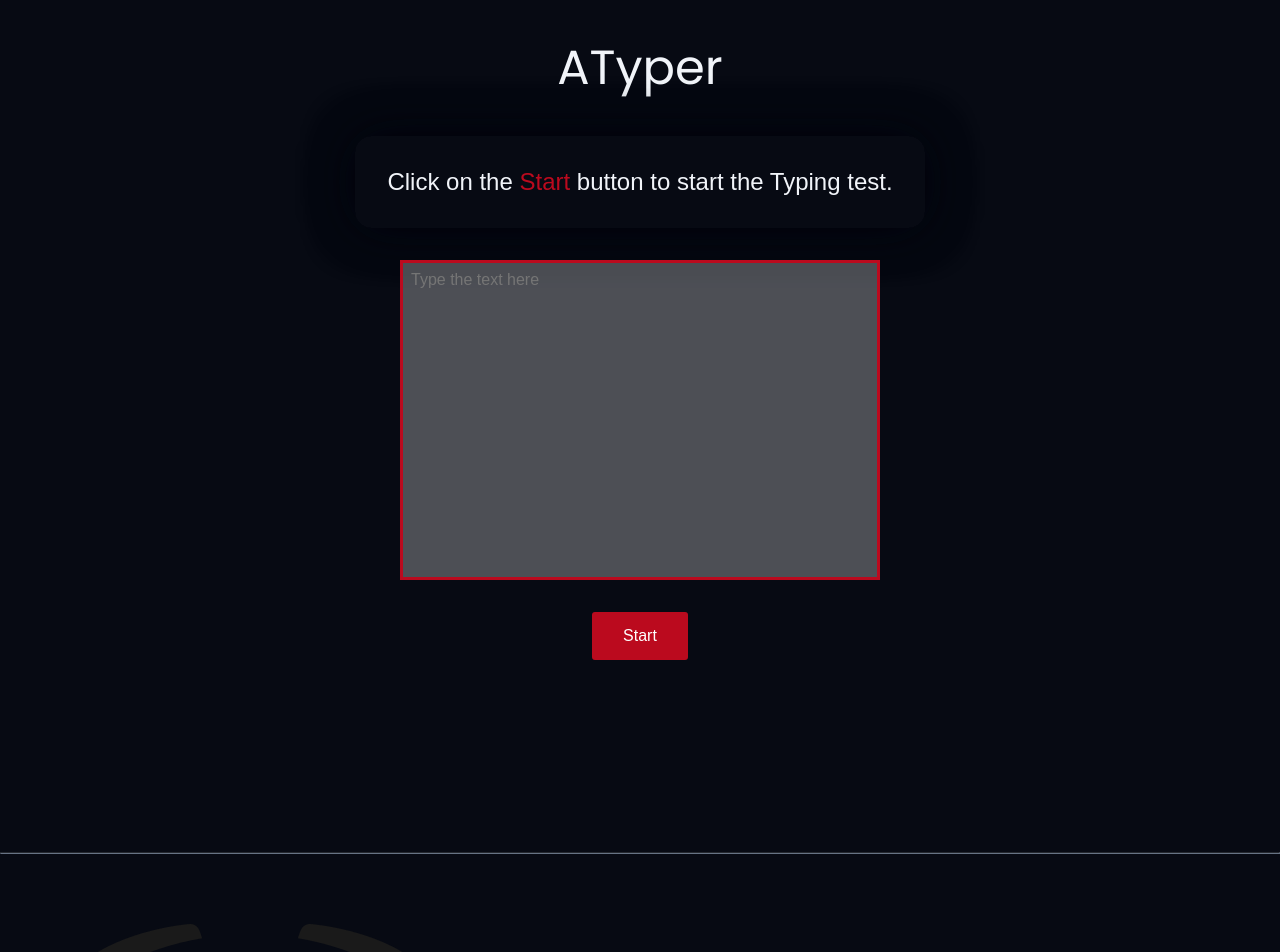
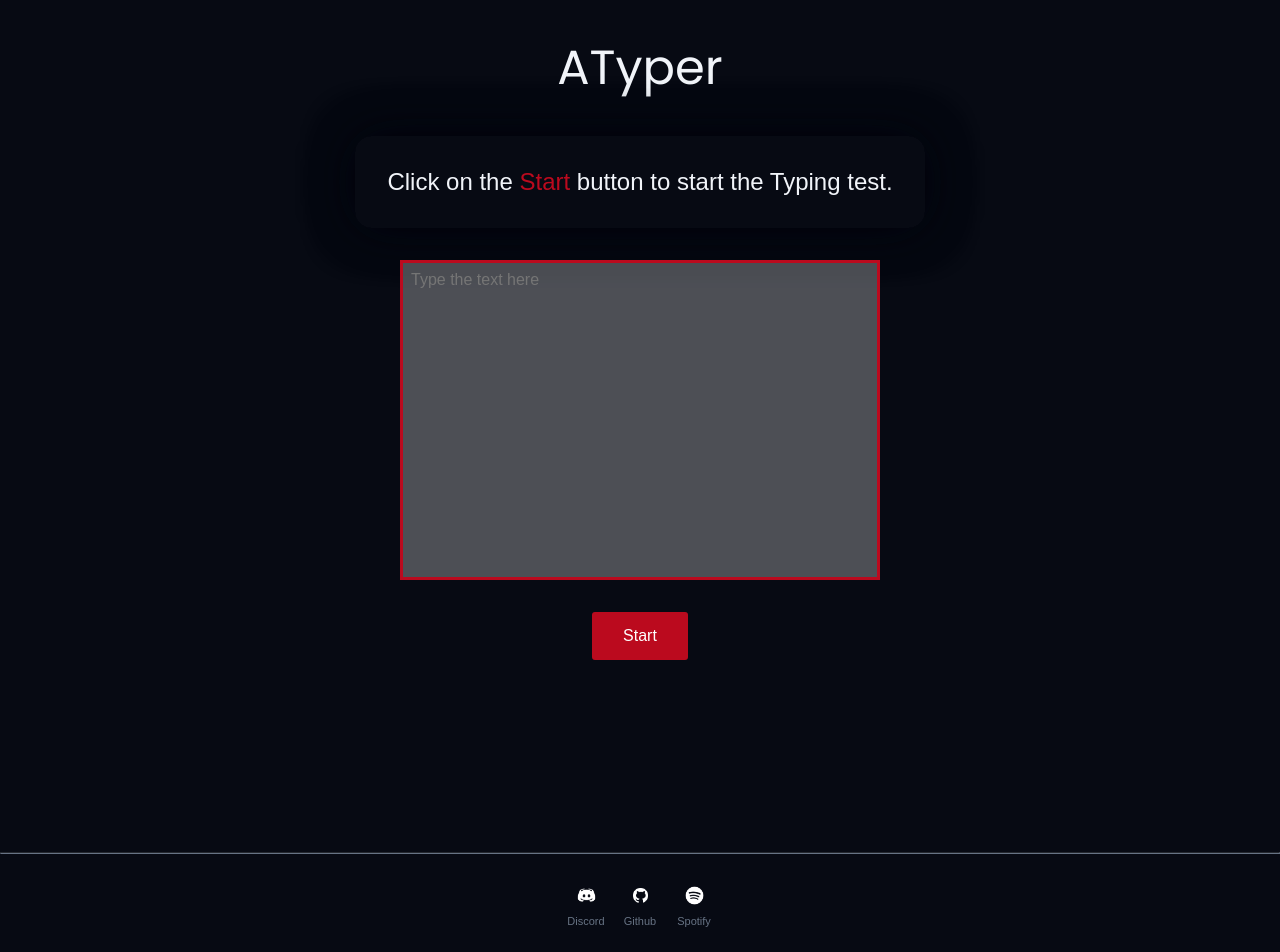
Before and after one commit to apatheticdamn/atyper, a website built with Vite: page index.html in a window 1280 px wide. Shown: the top 952 px of the page. Built offline with nearby package versions, Linux system fonts and the light colour scheme; a web font is replaced by a local one.

Commit message:
add: footer section styles

```diff
--- a/styles/footer.css
+++ b/styles/footer.css
@@ -3,6 +3,70 @@
   border-color: var(--clr-slate600);
 }
 
+
 .footer-section {
-  padding: 0 0 3rem 0;
+  display: flex;
+  justify-content: center;
+  align-items: center;
+  height: 100px;
+  padding: 30px 0;
+  margin: 0 auto;
 }
+
+.footer-section__instagram-link,
+.footer-section__discord-link {
+  width: 19px;
+  cursor: pointer;
+  border-radius: 10px;
+  filter: brightness(0) invert(1);
+}
+
+.footer-section__spotify-link,
+.footer-section__github-link {
+  width: 19px;
+  cursor: pointer;
+  border-radius: 15px;
+  filter: brightness(0) invert(1);
+}
+
+.footer-section__links-div {
+  padding: 5px;
+  display: flex;
+  justify-content: center;
+  align-items: center;
+  border-radius: 6px;
+  transition: background-color 0.3s;
+  cursor: pointer;
+}
+
+.footer-section__links-div:hover {
+  background-color: rgb(37, 37, 37);
+}
+
+.footer-section__link {
+  width: 54px;
+  text-decoration: none;
+  display: flex;
+  flex-direction: column;
+  justify-content: center;
+  align-items: center;
+  transition: color 0.4s;
+  cursor: default;
+}
+
+.footer-section__link:hover .footer-section__link-text {
+  color: var(--clr-blood-red);
+}
+
+.footer-section__link-text {
+  margin: 0;
+  display: flex;
+  justify-content: center;
+  align-items: center;
+  font-family: Arial;
+  padding-top: 3px;
+  font-size: 11px;
+  color: var(--clr-slate600);
+  margin-top: 2px;
+  transition: color 0.4s;
+}
```
